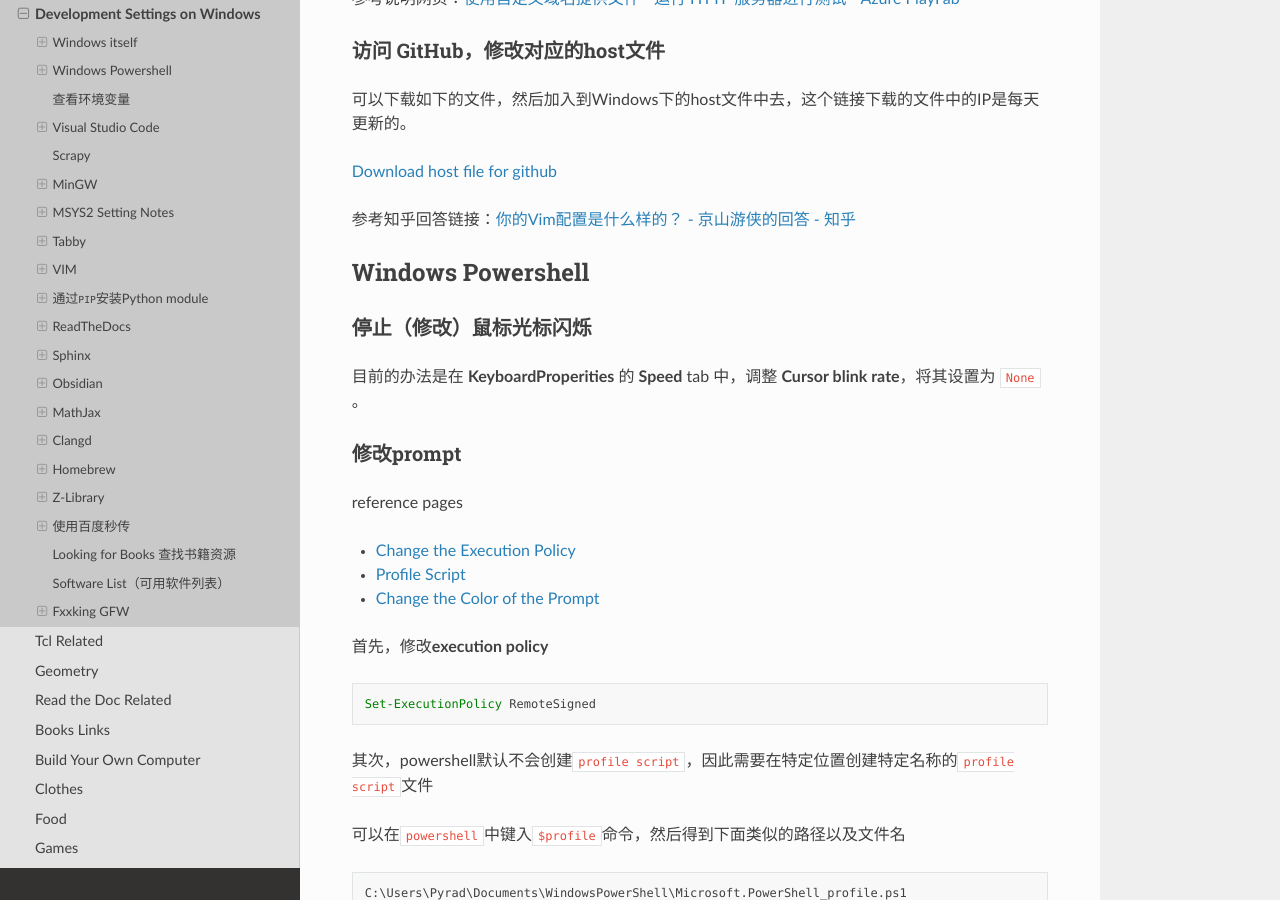
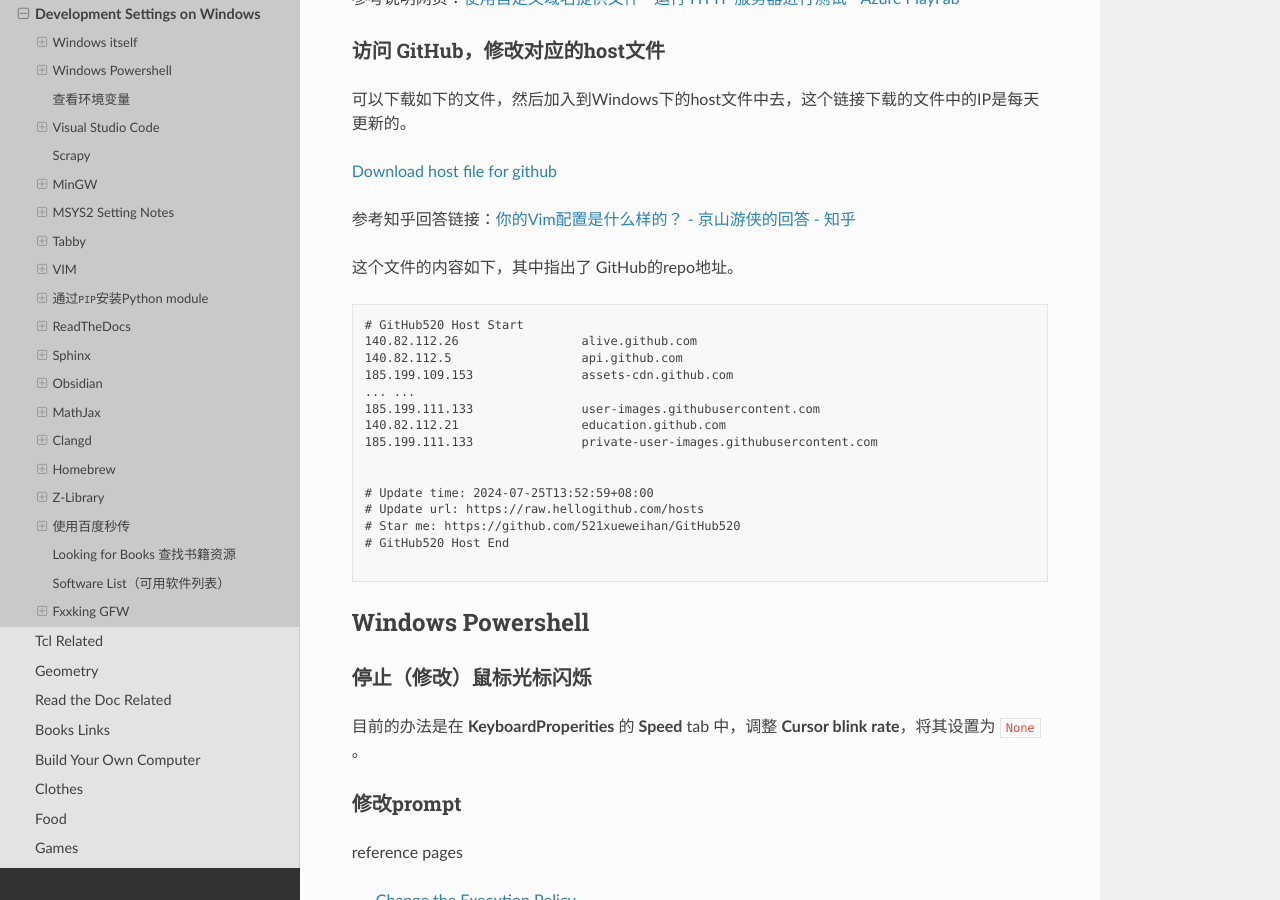
Before and after one commit to Pyrad/pyradnotes, a Sphinx documentation site: the page built from source/Notes/WinDevEnvSetup.md, in a window 1280 px wide and 900 px high, scrolled down 1429 px. Built offline with Sphinx 7.4.7 and the Read the Docs theme 2.0.0, drawn with Linux system fonts in a browser that asks for light colours; pages that are not in the unit, such as notebooks, are missing from menus.

````diff
--- a/source/Notes/WinDevEnvSetup.md
+++ b/source/Notes/WinDevEnvSetup.md
@@ -62,6 +62,26 @@
 [Download host file for github](https://raw.hellogithub.com/hosts)
 
 参考知乎回答链接：[你的Vim配置是什么样的？ - 京山游侠的回答 - 知乎](https://www.zhihu.com/question/642699703/answer/3386324607)
+
+这个文件的内容如下，其中指出了 GitHub的repo地址。
+
+```txt
+# GitHub520 Host Start
+140.82.112.26                 alive.github.com
+140.82.112.5                  api.github.com
+185.199.109.153               assets-cdn.github.com
+... ...
+185.199.111.133               user-images.githubusercontent.com
+140.82.112.21                 education.github.com
+185.199.111.133               private-user-images.githubusercontent.com
+
+
+# Update time: 2024-07-25T13:52:59+08:00
+# Update url: https://raw.hellogithub.com/hosts
+# Star me: https://github.com/521xueweihan/GitHub520
+# GitHub520 Host End
+
+```
 
 
 ## Windows Powershell
````
